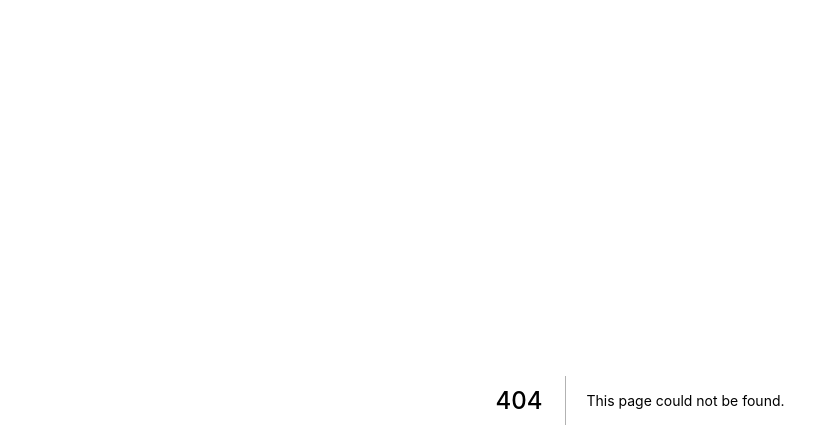
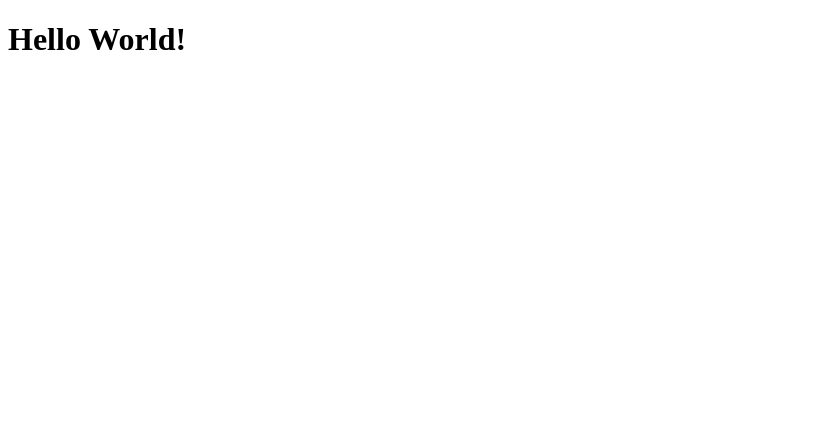
Before and after one commit to ojoaoalexandre/satisfaction-survey-site, a Next.js app: page / in a window 1280 px wide. Before the commit this address had no page. Shown: the top 448 px of the page, without its empty margins (0-839 px from the left). Built offline with nearby package versions, Linux system fonts and the light colour scheme.

Commit message:
First Component

```diff
--- /dev/null
+++ b/pages/index.js
@@ -0,0 +1,7 @@
+import React from 'react'
+
+const Index = () => {
+    return <h1>Hello World!</h1>
+}
+
+export default Index
```
Also changed, not shown: pages/Index.js (deleted).
